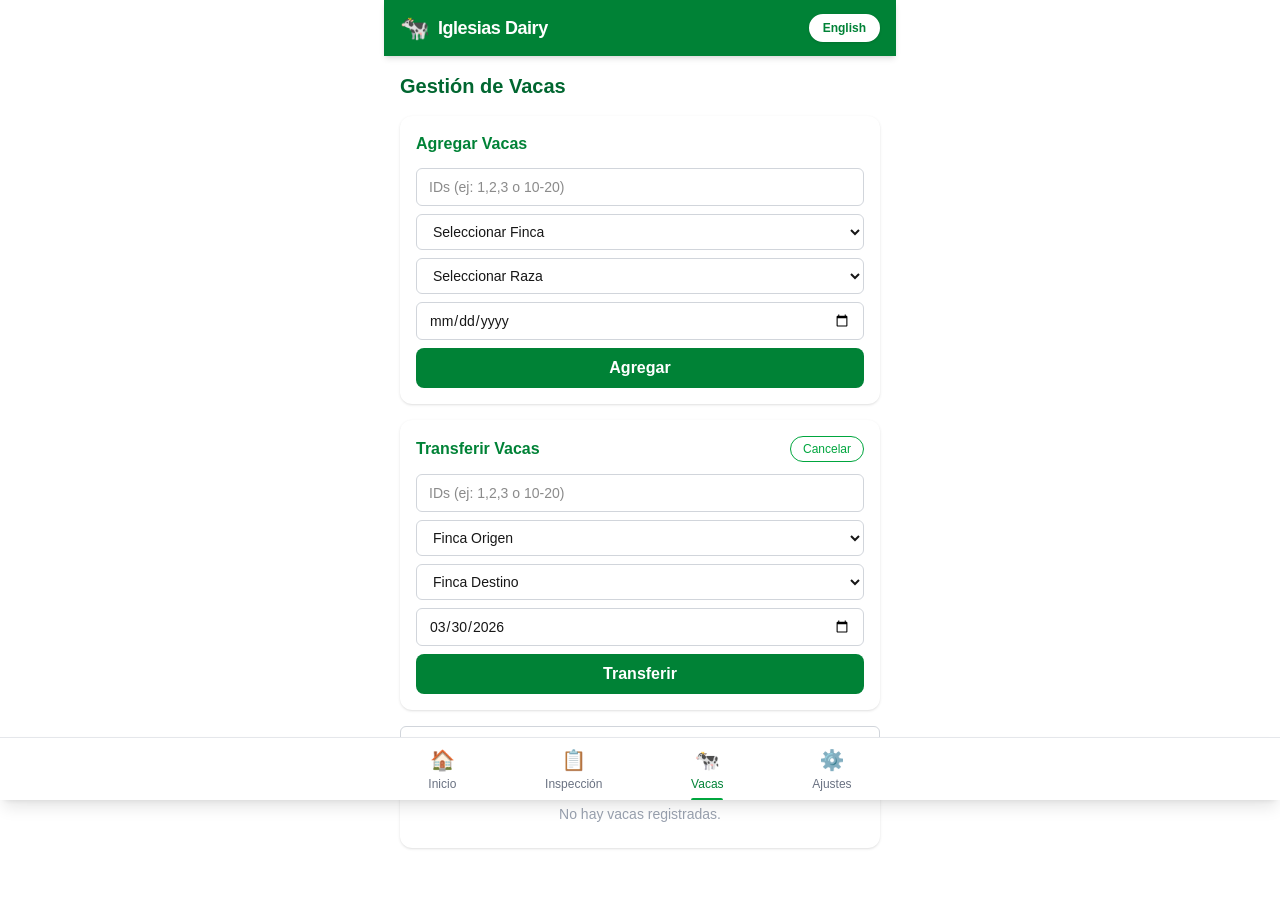
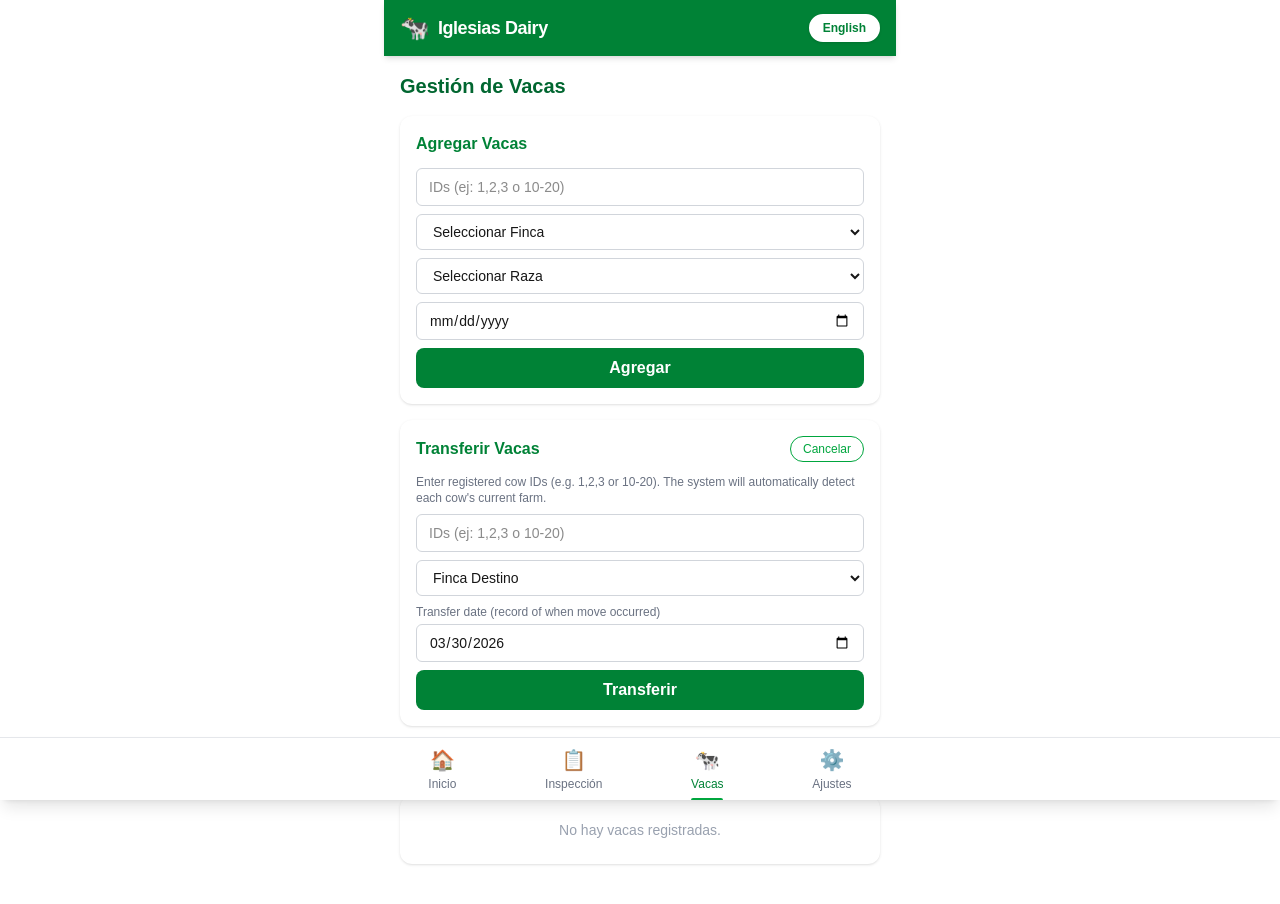
Before and after one commit to foonooglio/iglesias-dairy, a Next.js app: page /cows in a window 1280 px wide. Both pictures are taken after a click on the button "Transferir". Shown: the top 904 px of the page. Built offline with nearby package versions, Linux system fonts and the light colour scheme.

Commit message:
Transfer: remove from-farm field, validate registered IDs only, clarify date label

```diff
--- a/app/cows/page.tsx
+++ b/app/cows/page.tsx
@@ -24,9 +24,9 @@ export default function CowsPage() {
   // Transfer form
   const [showTransfer, setShowTransfer] = useState(false);
   const [transferIds, setTransferIds] = useState('');
-  const [fromFarmId, setFromFarmId] = useState('');
   const [toFarmId, setToFarmId] = useState('');
   const [transferDate, setTransferDate] = useState(() => new Date().toISOString().slice(0, 10));
+  const [transferError, setTransferError] = useState('');
 
   function loadAll() {
     setCows(getCows());
@@ -91,12 +91,21 @@ export default function CowsPage() {
 
   function handleTransfer(e: React.FormEvent) {
     e.preventDefault();
+    setTransferError('');
     const ids = parseIds(transferIds);
-    if (!ids.length || !fromFarmId || !toFarmId || fromFarmId === toFarmId) return;
+    if (!ids.length || !toFarmId) return;
+
+    const registeredIds = new Set(cows.map(c => c.id));
+    const unregistered = ids.filter(id => !registeredIds.has(id));
+    if (unregistered.length > 0) {
+      setTransferError(`Cow IDs not registered: ${unregistered.join(', ')}`);
+      return;
+    }
+
     for (const cowId of ids) {
-      const cow = cows.find(c => c.id === cowId && c.farmId === fromFarmId);
-      if (cow) {
-        addMovement({ cowId, fromFarmId, toFarmId, date: transferDate });
+      const cow = cows.find(c => c.id === cowId);
+      if (cow && cow.farmId !== toFarmId) {
+        addMovement({ cowId, fromFarmId: cow.farmId, toFarmId, date: transferDate });
       }
     }
     setTransferIds('');
@@ -182,6 +191,7 @@ export default function CowsPage() {
         </div>
         {showTransfer && (
           <form onSubmit={handleTransfer} className="mt-3 space-y-2">
+            <p className="text-xs text-gray-500">Enter registered cow IDs (e.g. 1,2,3 or 10-20). The system will automatically detect each cow&apos;s current farm.</p>
             <input
               type="text"
               placeholder={T.bulkIds}
@@ -191,15 +201,6 @@ export default function CowsPage() {
               className="w-full border border-gray-300 rounded-lg px-3 py-2 text-sm focus:outline-none focus:ring-2 focus:ring-green-500"
             />
             <select
-              value={fromFarmId}
-              onChange={e => setFromFarmId(e.target.value)}
-              required
-              className="w-full border border-gray-300 rounded-lg px-3 py-2 text-sm focus:outline-none focus:ring-2 focus:ring-green-500"
-            >
-              <option value="">{T.fromFarm}</option>
-              {farms.map(f => <option key={f.id} value={f.id}>{f.location || f.name}</option>)}
-            </select>
-            <select
               value={toFarmId}
               onChange={e => setToFarmId(e.target.value)}
               required
@@ -208,6 +209,8 @@ export default function CowsPage() {
               <option value="">{T.toFarm}</option>
               {farms.map(f => <option key={f.id} value={f.id}>{f.location || f.name}</option>)}
             </select>
+            <div>
+              <label className="text-xs text-gray-500 block mb-1">Transfer date (record of when move occurred)</label>
               <input
                 type="date"
                 value={transferDate}
@@ -215,6 +218,8 @@ export default function CowsPage() {
                 required
                 className="w-full border border-gray-300 rounded-lg px-3 py-2 text-sm focus:outline-none focus:ring-2 focus:ring-green-500"
               />
+            </div>
+            {transferError && <p className="text-red-600 text-xs">{transferError}</p>}
             <button
               type="submit"
               className="w-full bg-green-700 hover:bg-green-800 text-white font-bold py-2 rounded-lg transition"
```
Lines whose indentation alone changed are shown as unchanged.
